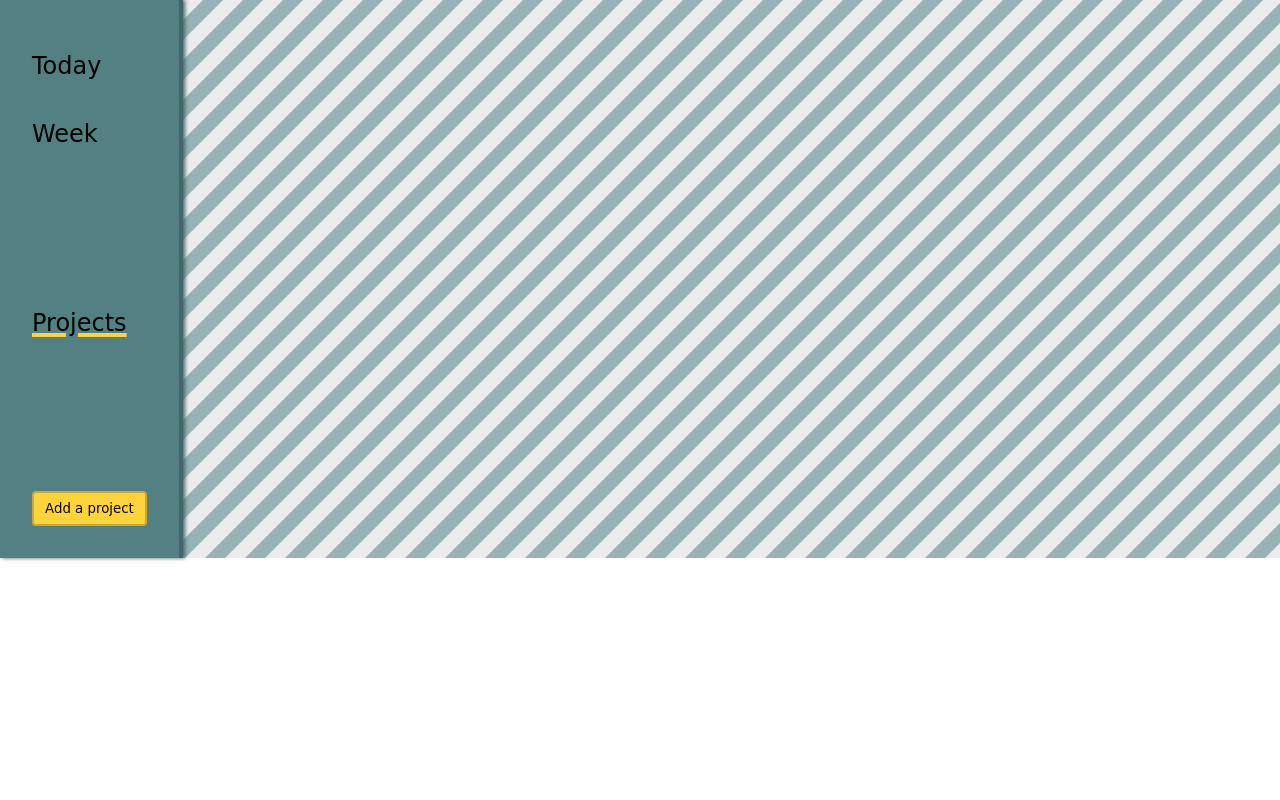
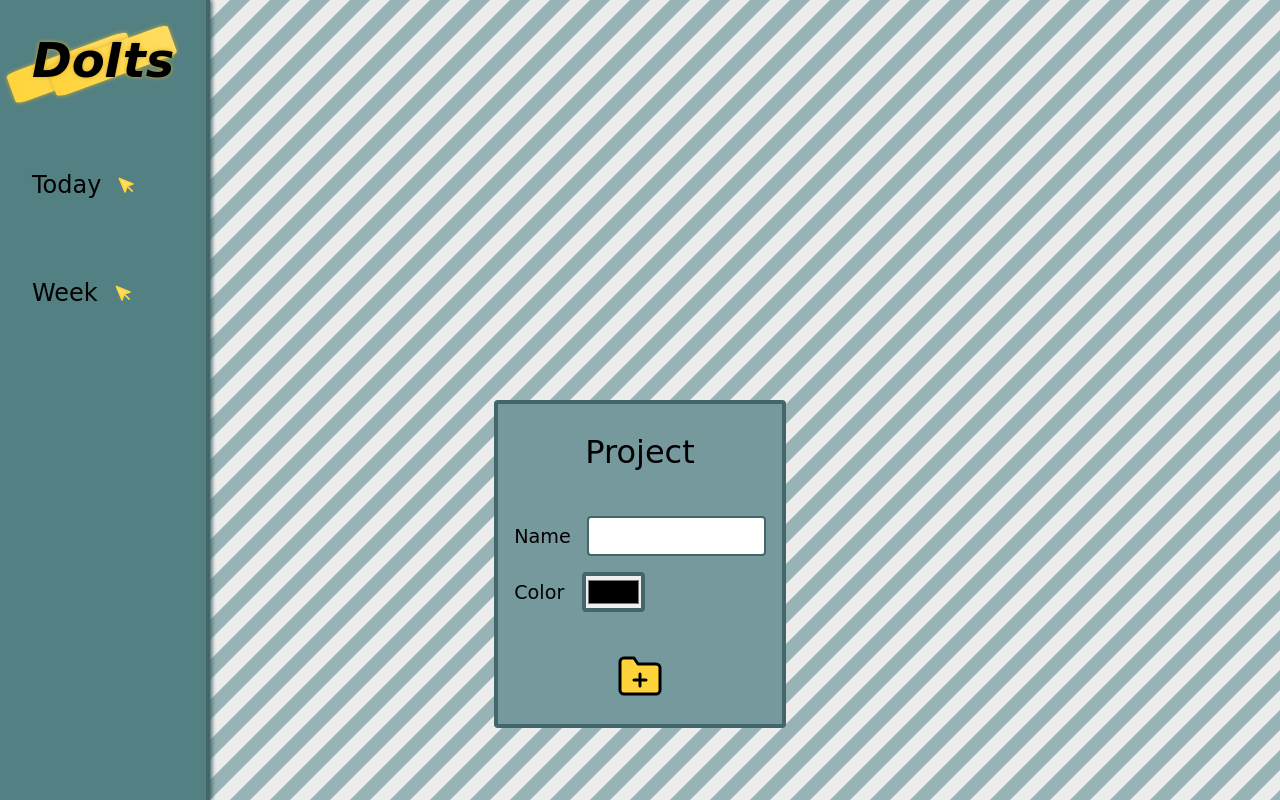
Before and after one commit to AngeloThys/todo-list, a website built with webpack: page src/index.html in a window 1280 px wide. Built offline with nearby package versions, Linux system fonts and the light colour scheme; a web font is replaced by a local one.

Commit message:
Add createProject markup and styles

```diff
--- a/src/index.html
+++ b/src/index.html
@@ -13,21 +13,80 @@
     <title>TODO APP</title>
   </head>
   <body>
-    <header>
-    </header>
+    <dialog class="createTodo"></dialog>
+    <dialog class="modifyTodo"></dialog>
+    <dialog class="createProject">
+      <div class="createProjectContainer">
+        <h2>Project</h2>
+        <form class="projectForm">
+          <div class="projectNameContainer">
+            <label for="projectName">Name</label>
+            <input type="text" name="projectName" id="projectName" />
+          </div>
+          <div class="projectColorContainer">
+            <label for="projectColor">Color</label>
+            <input type="color" name="projectColor" id="projectColor" />
+          </div>
+        </form>
+        <button class="createProjectButton">
+          <svg
+            xmlns="http://www.w3.org/2000/svg"
+            width="24"
+            height="24"
+            viewBox="0 0 24 24"
+            stroke-linecap="round"
+            stroke-linejoin="round"
+            class="createProjectIcon"
+          >
+            <path
+              d="M22 19a2 2 0 0 1-2 2H4a2 2 0 0 1-2-2V5a2 2 0 0 1 2-2h5l2 3h9a2 2 0 0 1 2 2z"
+            ></path>
+            <line x1="12" y1="11" x2="12" y2="17"></line>
+            <line x1="9" y1="14" x2="15" y2="14"></line>
+          </svg>
+        </button>
+      </div>
+    </dialog>
     <aside>
-      <h2 class="sortToday">Today</h2>
-      <h2 class="sortWeek">Week</h2>
-      <div class="projects">
-        <h2>Projects</h2>
-        <div class="listProjects">
-
+      <header>
+        <div class="logo">
+          <h1>DoIts</h1>
         </div>
-        <button class="addProject">Add a project</button>
+      </header>
+      <div class="filters">
+        <div class="filter sortToday">
+          <p>Today</p>
+          <svg
+            xmlns="http://www.w3.org/2000/svg"
+            width="24"
+            height="24"
+            viewBox="0 0 24 24"
+            stroke-linecap="round"
+            stroke-linejoin="round"
+            class="sortIcon"
+          >
+            <path d="M3 3l7.07 16.97 2.51-7.39 7.39-2.51L3 3z"></path>
+            <path d="M13 13l6 6"></path>
+          </svg>
+        </div>
+        <div class="filter sortWeek">
+          <p>Week</p>
+          <svg
+            xmlns="http://www.w3.org/2000/svg"
+            width="24"
+            height="24"
+            viewBox="0 0 24 24"
+            stroke-linecap="round"
+            stroke-linejoin="round"
+            class="sortIcon"
+          >
+            <path d="M3 3l7.07 16.97 2.51-7.39 7.39-2.51L3 3z"></path>
+            <path d="M13 13l6 6"></path>
+          </svg>
+        </div>
       </div>
+      <div class="projects"></div>
     </aside>
-    <main>
-
-    </main>
+    <main></main>
   </body>
 </html>
--- a/src/style.css
+++ b/src/style.css
@@ -115,7 +115,7 @@ header {
 }
 
 .filter::before {
-  position:absolute;
+  position: absolute;
   left: -10px;
   content: '';
   border: 0;
@@ -127,7 +127,7 @@ header {
 }
 
 .filter::after {
-  position:absolute;
+  position: absolute;
   left: -10px;
   content: '';
   border: 0;
@@ -156,6 +156,95 @@ main {
   background-color: #ececec;
   background-image: url('./images/bg-diagonal.svg');
   display: grid;
+}
+
+/* Dialogs - createProject */
+
+.createProject {
+  display: grid;
+  position: absolute;
+  top: 50%;
+  padding: 0 1rem;
+  border: 4px solid var(--secondary-dark);
+  border-radius: 4px;
+  background-color: var(--tertiary-dark);
+}
+
+.createProjectContainer {
+  display: grid;
+  grid-template-rows: repeat(3, 1fr);
+  gap: 1rem;
+}
+
+.createProjectContainer h2 {
+  font-size: 2rem;
+  margin: 0;
+  place-self: center;
+}
+
+.projectForm {
+  display: grid;
+  gap: 1rem;
+}
+
+.projectNameContainer,
+.projectColorContainer {
+  display: flex;
+  align-items: center;
+  gap: 1rem;
+}
+
+.projectNameContainer label {
+  font-size: 1.2rem;
+}
+
+.projectNameContainer input {
+  width: 75%;
+  height: 2.5rem;
+  border: 2px solid var(--secondary-dark);
+  border-radius: 4px;
+}
+
+.projectColorContainer label {
+  font-size: 1.2rem;
+}
+
+.projectColorContainer input {
+  width: 25%;
+  height: 2.5rem;
+  border: 4px solid var(--secondary-dark);
+  border-radius: 4px;
+  padding: 0;
+  margin-left: 2px;
+  cursor: pointer;
+}
+
+.createProjectButton {
+  place-self: center;
+  display: grid;
+  border: 0;
+  background: 0;
+  padding: 0;
+  margin: 0;
+  cursor: pointer;
+  transition: all 0.1s ease-in-out;
+}
+
+.createProjectIcon {
+  place-self: center;
+  width: auto;
+  height: 3rem;
+  fill: var(--primary-gold);
+  stroke: black;
+  stroke-width: 1.5;
+}
+
+.createProjectButton:hover {
+  transform: scale(0.95);
+}
+
+.createProjectButton:active {
+  transform: scale(0.85);
 }
 
 /* Views - EmptyView */
```
